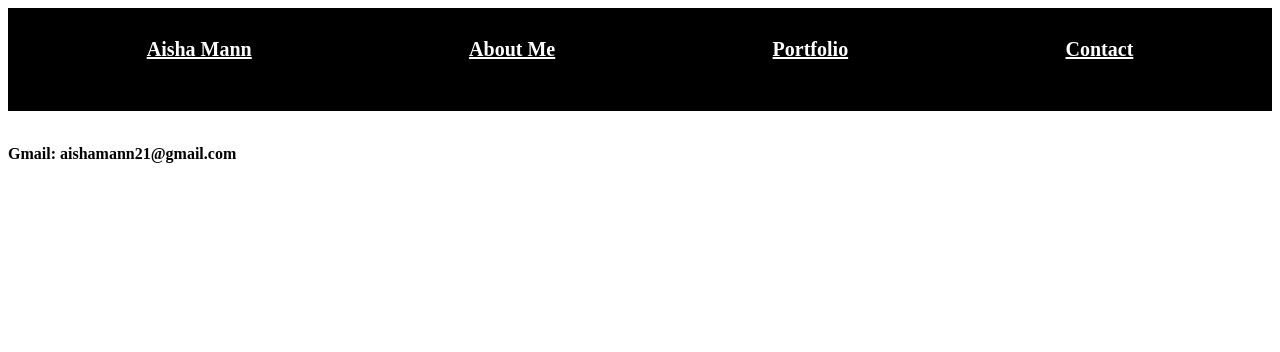
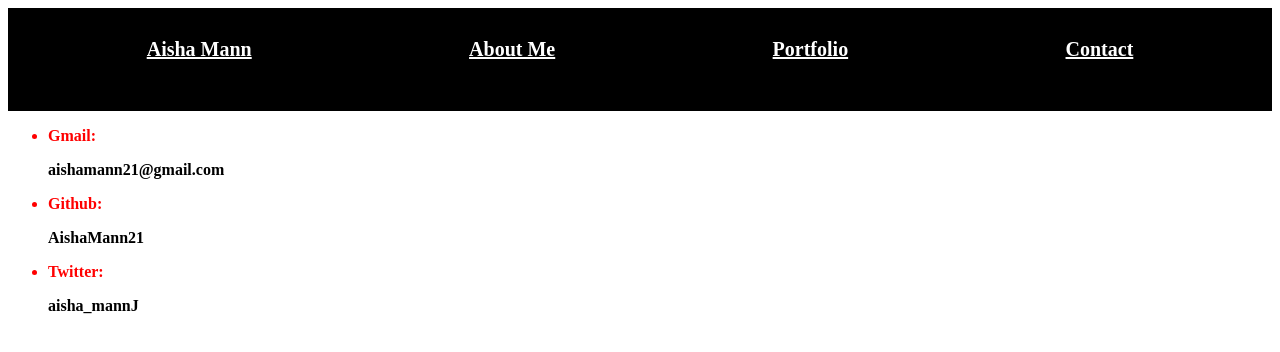
Before and after one commit to AishaMann21/aishamann.github.io, a plain HTML site: page contact.html in a window 1280 px wide. Drawn offline with Linux system fonts and the light colour scheme; a web font is replaced by a local one.

Commit message:
Portfolio 1

```diff
--- a/contact.html
+++ b/contact.html
@@ -13,11 +13,11 @@
             <a href="about.html">About Me</a>
             <a href="portfolio.html">Portfolio</a>
             <a href="contact.html">Contact</a>
-        </div>
-         <div class="contacts">
-                <a href="https://github.com/AishaMann21">Github</a>
-                <a href="https://twitter.com/aisha_mannj">Twitter</a>
-                <p>Gmail: aishamann21@gmail.com</p>
-        </div>
+        </div class="color" >
+       <ul>
+           <li>Gmail:</li><p>aishamann21@gmail.com</p>
+           <li>Github:</li><p>AishaMann21</p>
+           <li>Twitter:</li><p>aisha_mannJ</p>
+       </ul>
     </body>
 </html>
--- a/style.css
+++ b/style.css
@@ -40,3 +40,6 @@ a {
 .contact{
     padding: 20px;
 }
+li{
+    color:red;
+}
```
